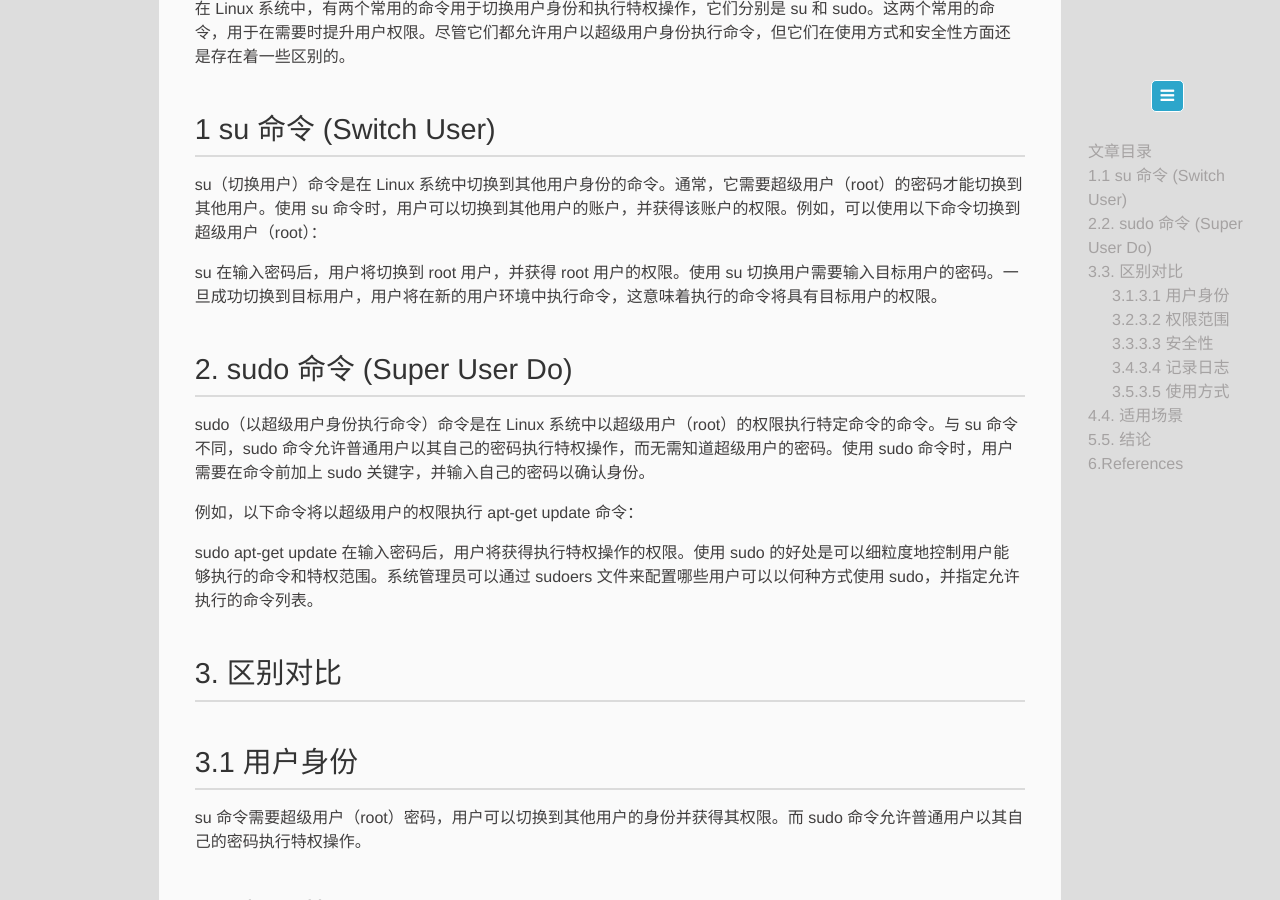
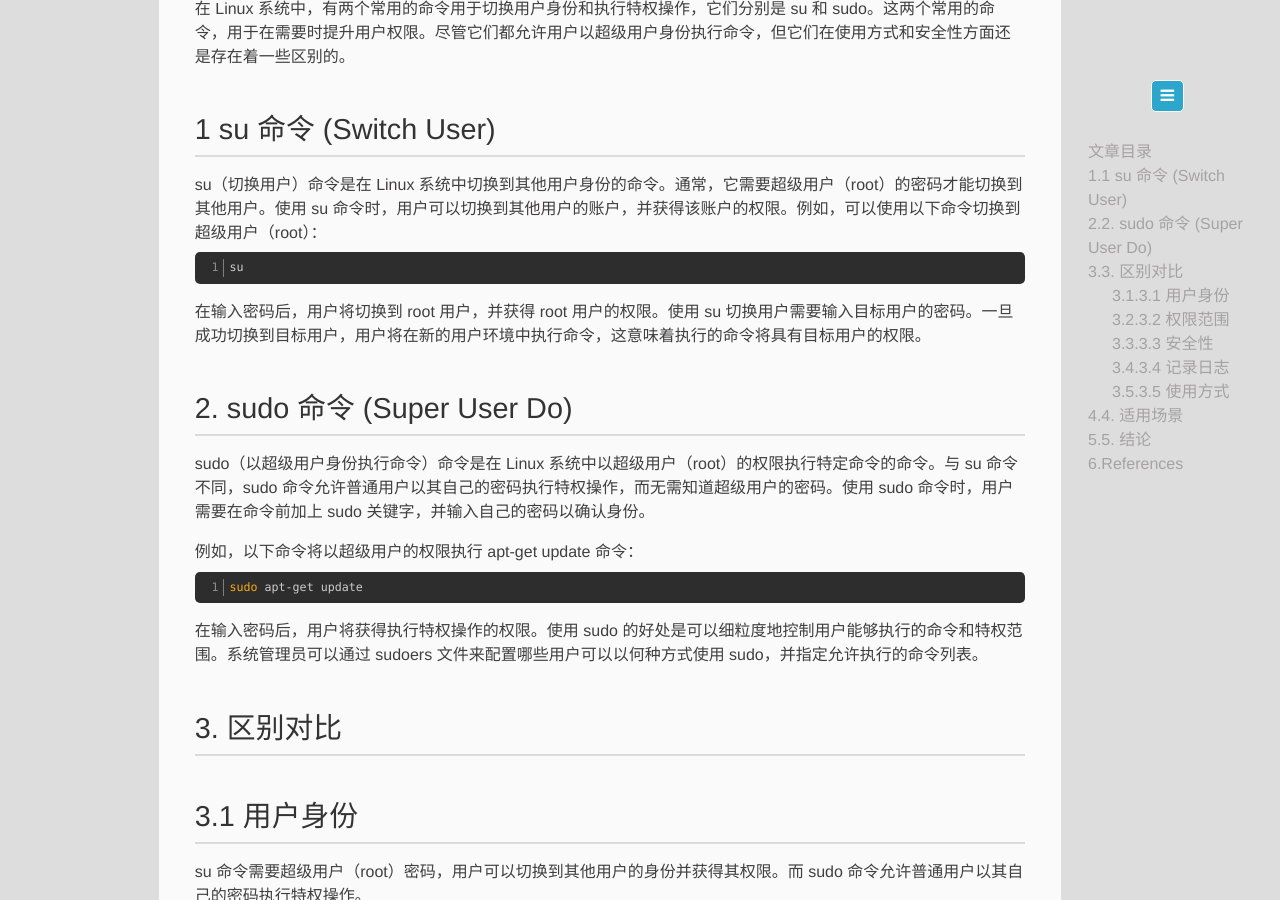
Before and after one commit to aimuke/aimuke.github.io, a Jekyll site: the page built from _posts/linux/command/2024-11-02-sudo-su.md, in a window 1280 px wide and 900 px high, scrolled down 388 px. Built offline with Jekyll 4.4.1, drawn with Linux system fonts in a browser that asks for light colours; a script that is not in the unit is left out; comment, search, counter and statistics services are not loaded; some of the changed lines change nothing that is shown.

Commit message:
Update 2024-11-02-sudo-su.md

````diff
--- a/_posts/linux/command/2024-11-02-sudo-su.md
+++ b/_posts/linux/command/2024-11-02-sudo-su.md
@@ -4,22 +4,26 @@ tags: [linux, sudo, su, root]
 list_num: n
 ---
 
-origin url [u 和 sudo 的区别]([http://teaching.idallen.com/cst8207/12f/notes/510_umask.html](https://wiki.deepin.org/zh/04_%E5%B8%B8%E8%A7%81%E9%97%AE%E9%A2%98FAQ/%E5%86%85%E9%83%A8%E6%B5%8B%E8%AF%95%E5%9B%A2%E9%98%9F))
+origin url [u 和 sudo 的区别](https://wiki.deepin.org/zh/04_%E5%B8%B8%E8%A7%81%E9%97%AE%E9%A2%98FAQ/%E5%86%85%E9%83%A8%E6%B5%8B%E8%AF%95%E5%9B%A2%E9%98%9F)
 
 在 Linux 系统中，有两个常用的命令用于切换用户身份和执行特权操作，它们分别是 su 和 sudo。这两个常用的命令，用于在需要时提升用户权限。尽管它们都允许用户以超级用户身份执行命令，但它们在使用方式和安全性方面还是存在着一些区别的。
 
 # 1 su 命令 (Switch User)
 su（切换用户）命令是在 Linux 系统中切换到其他用户身份的命令。通常，它需要超级用户（root）的密码才能切换到其他用户。使用 su 命令时，用户可以切换到其他用户的账户，并获得该账户的权限。例如，可以使用以下命令切换到超级用户（root）：
 
+```sh
 su
+```
+
 在输入密码后，用户将切换到 root 用户，并获得 root 用户的权限。使用 su 切换用户需要输入目标用户的密码。一旦成功切换到目标用户，用户将在新的用户环境中执行命令，这意味着执行的命令将具有目标用户的权限。
 
 # 2. sudo 命令 (Super User Do)
 sudo（以超级用户身份执行命令）命令是在 Linux 系统中以超级用户（root）的权限执行特定命令的命令。与 su 命令不同，sudo 命令允许普通用户以其自己的密码执行特权操作，而无需知道超级用户的密码。使用 sudo 命令时，用户需要在命令前加上 sudo 关键字，并输入自己的密码以确认身份。
 
 例如，以下命令将以超级用户的权限执行 apt-get update 命令：
-
+```sh
 sudo apt-get update
+```
 在输入密码后，用户将获得执行特权操作的权限。使用 sudo 的好处是可以细粒度地控制用户能够执行的命令和特权范围。系统管理员可以通过 sudoers 文件来配置哪些用户可以以何种方式使用 sudo，并指定允许执行的命令列表。
 
 # 3. 区别对比
@@ -56,4 +60,4 @@ su 命令可以在命令行中直接输入，然后输入目标用户的密码
 
 # References
 
-* [原文 u 和 sudo 的区别]([http://teaching.idallen.com/cst8207/12f/notes/510_umask.html](https://wiki.deepin.org/zh/04_%E5%B8%B8%E8%A7%81%E9%97%AE%E9%A2%98FAQ/%E5%86%85%E9%83%A8%E6%B5%8B%E8%AF%95%E5%9B%A2%E9%98%9F))
+* [原文 u 和 sudo 的区别](https://wiki.deepin.org/zh/04_%E5%B8%B8%E8%A7%81%E9%97%AE%E9%A2%98FAQ/%E5%86%85%E9%83%A8%E6%B5%8B%E8%AF%95%E5%9B%A2%E9%98%9F)
````
